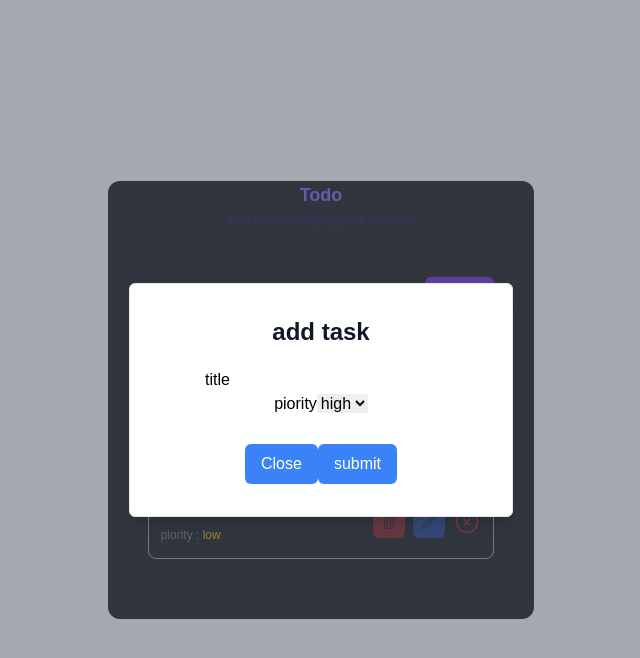
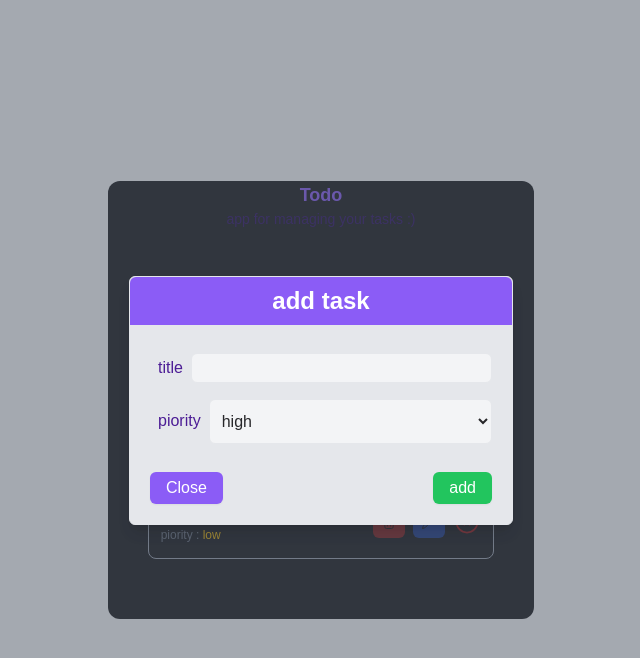
Before and after one commit to atiehZargarani/todolist-nextjs, a Next.js app: page / in a window 1280 px wide. Both pictures are taken after a click on the button "add task". Shown: the top 658 px of the page, without its empty margins (319-959 px from the left). Built offline with nearby package versions, Linux system fonts and the light colour scheme.

Commit message:
style : change add task modal ui

```diff
--- a/src/components/AddTaskModal.jsx
+++ b/src/components/AddTaskModal.jsx
@@ -1,4 +1,4 @@
-export default function AddTask({ setAddTaskModal ,handleTaskList}) {
+export default function AddTask({ visibilityAddTaskModal ,addTask}) {
   let task = {
     title: null,
     piority: "high",
@@ -8,45 +8,48 @@ export default function AddTask({ setAddTaskModal ,handleTaskList}) {
   return (
 
     <div className="fixed inset-0 bg-gray-600 bg-opacity-50 overflow-y-auto h-full w-full flex items-center justify-center">
-      <div className="p-8 border w-96 shadow-lg rounded-md bg-white">
-        <div className="text-center">
-          <h3 className="text-2xl font-bold text-gray-900">add task</h3>
-
-          <div className="mt-2 px-7 py-3">
-            <div className="text-black">
-              <label htmlFor="task-title">title</label>
+      <div className="pt-0 pb-5 border w-96 shadow-lg rounded-md bg-gray-200">
+        <div className="mb-4 text-center bg-violet-500 py-2 rounded-t-md">
+          <h3 className="text-2xl font-bold text-white">add task</h3>
+        </div>
+          <div className="mt-2 px-2 py-3 space-y-4 text-left px-5">
+          <div className="flex items-center justify-between">
+              <label className="text-violet-900 mx-2" htmlFor="task-title">title </label>
               <input
                 id="task-title"
                 onChange={(event) => {
                     task.title=event.target.value
                 }}
-              />
-              <label htmlFor="task-piority">piority</label>
-              <select onChange={(event) => {
+                className="border w-full text-zinc-800 text-sm bg-gray-100 focus:outline-none p-1 rounded-md"
+              /></div>
+              <div className="flex items-center justify-between">
+              <label className="text-violet-900 mx-2" htmlFor="task-piority">piority </label>
+              <select className="w-full py-1 bg-gray-100  px-2 py-3 text-zinc-800 border rounded-md" onChange={(event) => {
                   task.piority=event.target.value
                 }}>
                 <option value={"high"}>high</option>
                 <option value={"low"}>low</option>
               </select>
-            </div>
+              </div>
+
           </div>
-          <div className="flex justify-center mt-4">
+          <div className="flex justify-between mt-4 px-5">
             {/* Using useRouter to dismiss modal*/}
             <button
               onClick={() => {
-                setAddTaskModal(false);
+                visibilityAddTaskModal(false);
               }}
-              className="px-4 py-2 bg-blue-500 text-white text-base font-medium rounded-md shadow-sm hover:bg-gray-400 focus:outline-none focus:ring-2 focus:ring-gray-300"
+              className="px-4 py-1 bg-violet-500 text-white text-base font-medium rounded-md shadow-sm hover:bg-violet-700 focus:outline-none focus:ring-2 focus:ring-gray-300"
             >
               Close
             </button>
-            <button onClick={()=>{handleTaskList(task)}
-            } className="px-4 py-2 bg-blue-500 text-white text-base font-medium rounded-md shadow-sm hover:bg-gray-400 focus:outline-none focus:ring-2 focus:ring-gray-300">
-              submit
+            <button onClick={()=>{addTask(task)}
+            } className="px-4 py-1 bg-green-500 text-white text-base font-medium rounded-md shadow-sm hover:bg-green-700 focus:outline-none focus:ring-2 focus:ring-gray-300">
+              add
             </button>
           </div>
         </div>
       </div>
-    </div>
+
   );
 }
```
